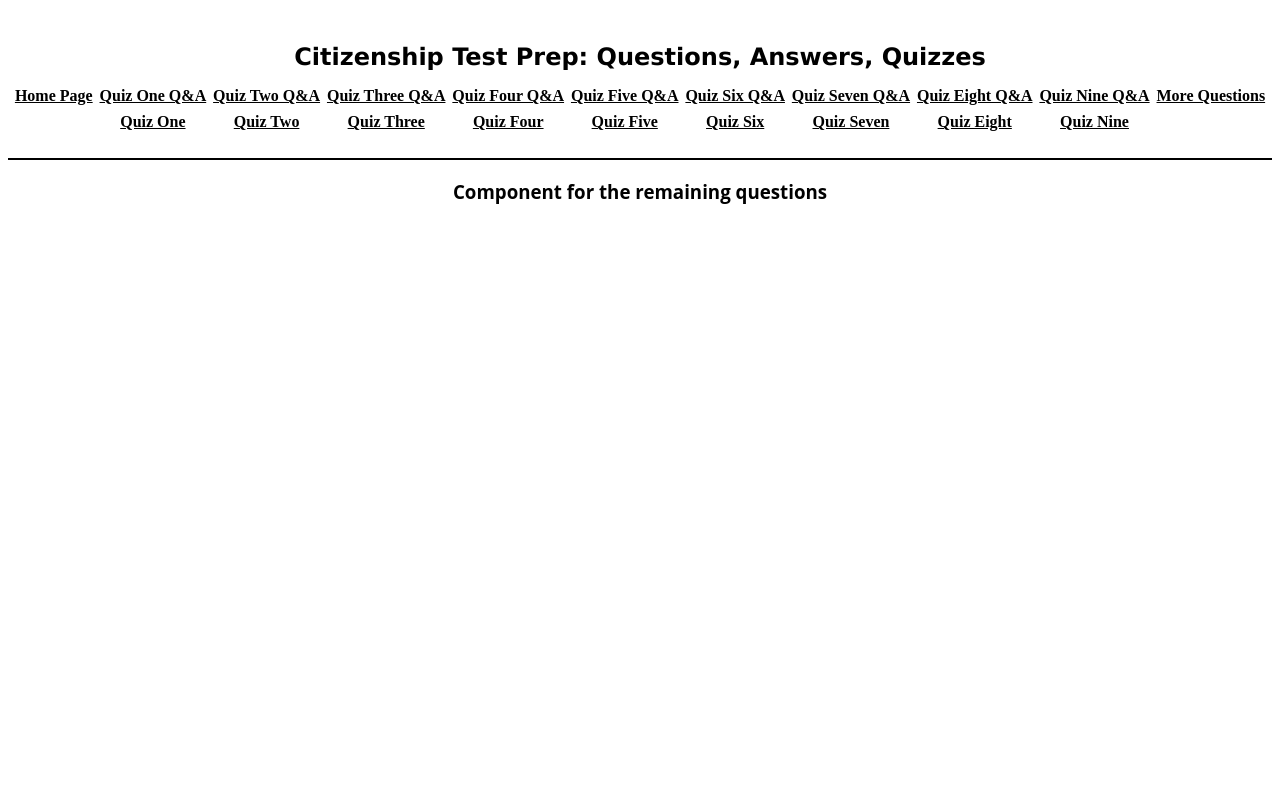
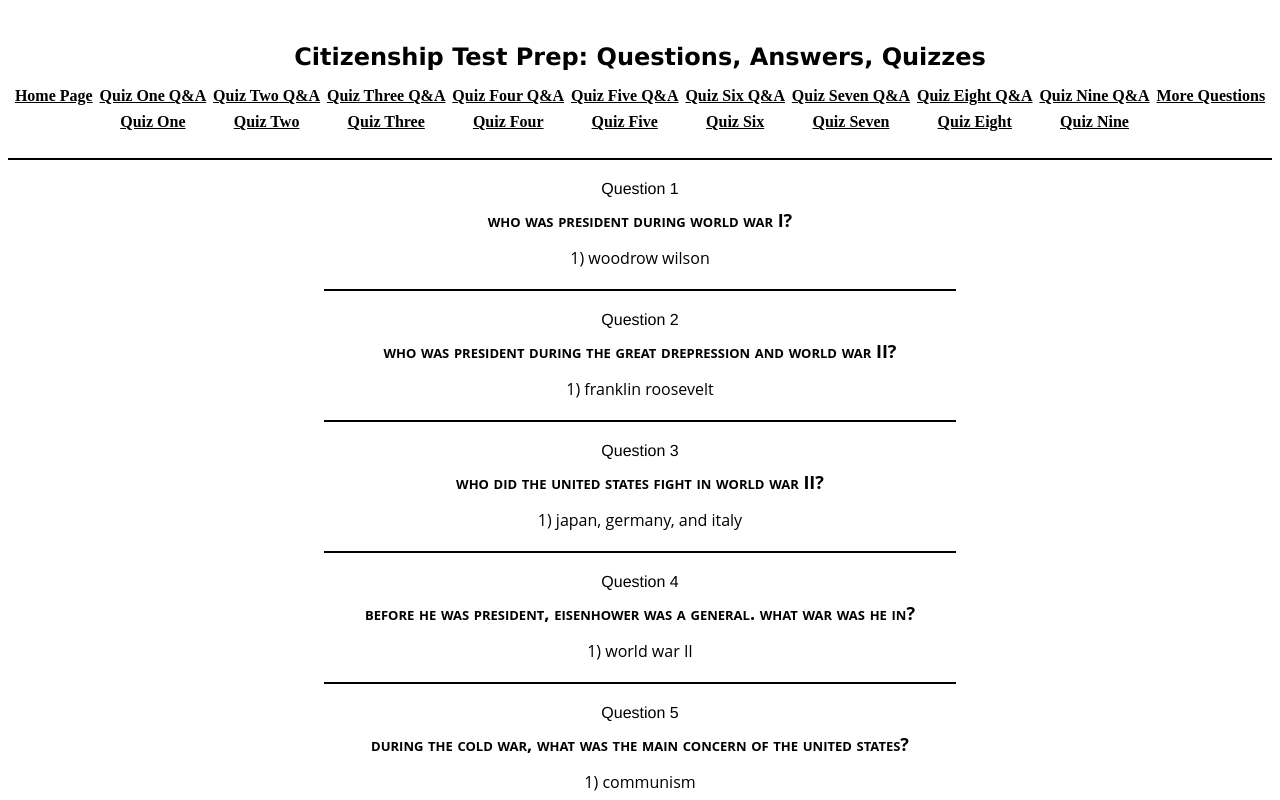
Before and after one commit to mmaustin/citizenship-questions-answers, a React (Create React App) app in the folder citizenship-frontend/: page /remaining-questions in a window 1280 px wide. Shown: the top 800 px of the page. Built offline with nearby package versions, Linux system fonts and the light colour scheme.

Commit message:
removed redundant remaining questions component and corrected the route and links

```diff
--- a/citizenship-frontend/src/App.js
+++ b/citizenship-frontend/src/App.js
@@ -20,7 +20,7 @@ import { QuestionsListEight } from './features/questionsEight/QuestionsListEight
 import { QuizEight } from './features/questionsEight/QuizEight'
 import { QuestionsListNine } from './features/questionsNine/QuestionsListNine'
 import { QuizNine } from './features/questionsNine/QuizNine'
-import { RemainingQuestions } from './features/remainingQuestions/RemainingQuestions'
+import { RemainingQuestionsList } from './features/remainingQuestions/RemainingQuestionsList'
 
 const App = () => {
 
@@ -47,7 +47,7 @@ const App = () => {
                     <Route exact path='/quiz-eight' element={<QuizEight/>}/>
                     <Route exact path='/questions-nine' element={<QuestionsListNine/>}/>
                     <Route exact path='/quiz-nine' element={<QuizNine/>}/>
-                    <Route exact path='/remaining-questions' element={<RemainingQuestions/>}/>
+                    <Route exact path='/remaining-questions' element={<RemainingQuestionsList/>}/>
                     <Route path="*" element={<p>There's Nothing At This Address!</p> }/>
                 </Routes>
         </Router>
--- a/citizenship-frontend/src/features/remainingQuestions/RemainingQuestions.js
+++ /dev/null
@@ -1,9 +0,0 @@
-import React from 'react'
-
-export const RemainingQuestions = () => {
-    return(
-        <>
-            <h3>Component for the remaining questions</h3>
-        </>
-    )
-}
```
